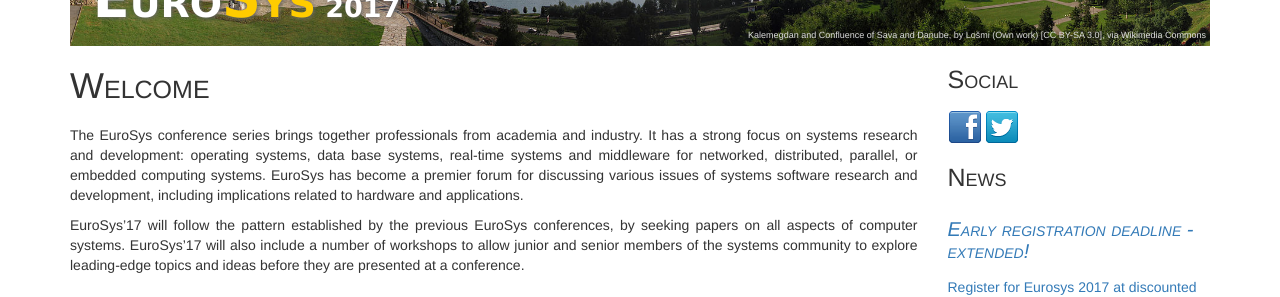
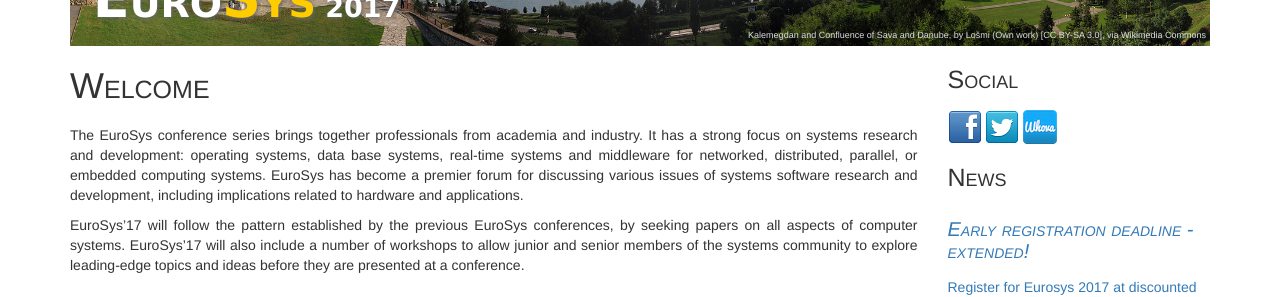
Before and after one commit to eurosys-chapter/2017, a Jekyll site: the page built from index.md, in a window 1280 px wide. Shown: the part 209-506 px from the top of the page. Built offline with Jekyll 4.4.1, drawn with Linux system fonts in a browser that asks for light colours; nearby versions of some CDN libraries.

Commit message:
add whova logo

```diff
--- a/_includes/sidebar.html
+++ b/_includes/sidebar.html
@@ -4,6 +4,9 @@
 </a>
 <a href="https://twitter.com/eurosys2017" target="_blank">
     <img src="/assets/img/twitter.png">
+</a>
+<a href="https://whova.com/portal/euros_201704" target="_blank">
+    <img src="/assets/img/whova-logo-box.png">
 </a>
 
 
```
Also changed, not shown: assets/img/whova-logo-box.png (added).
